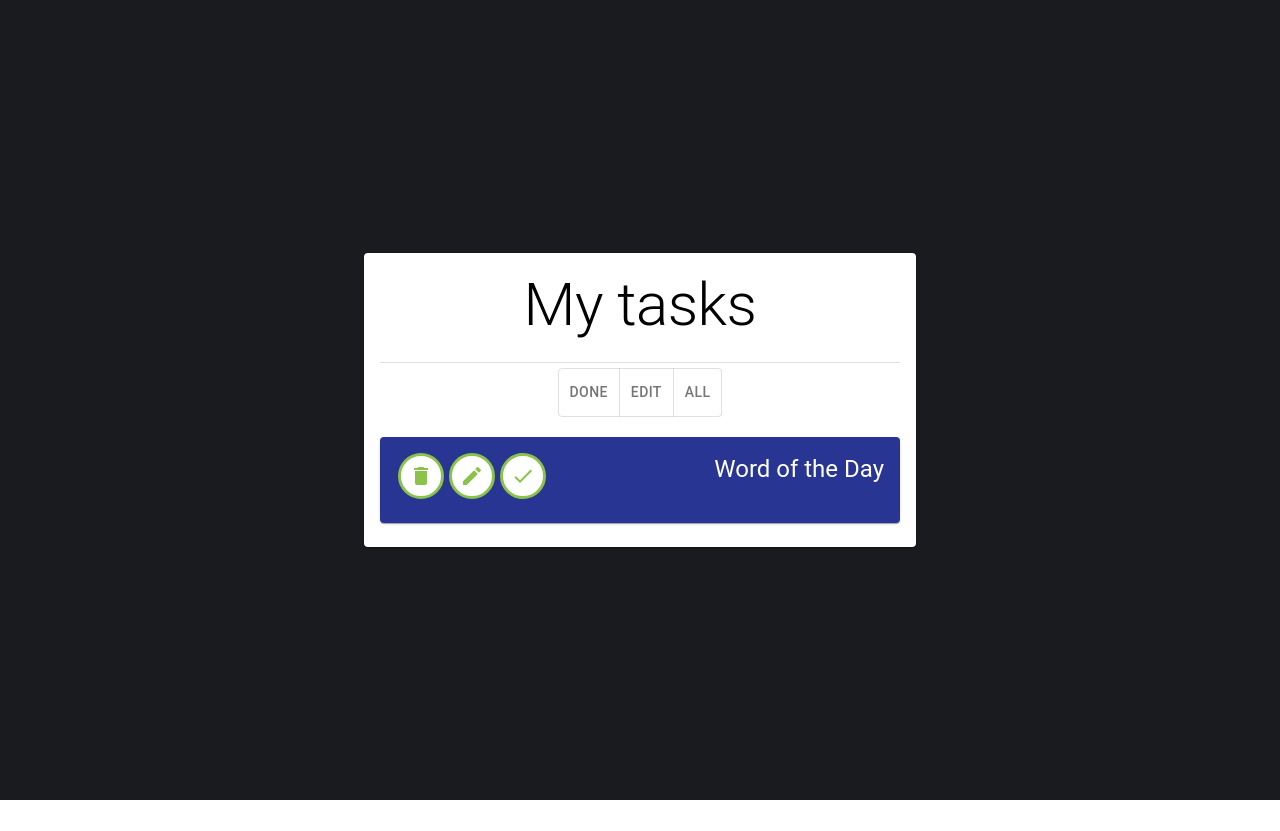
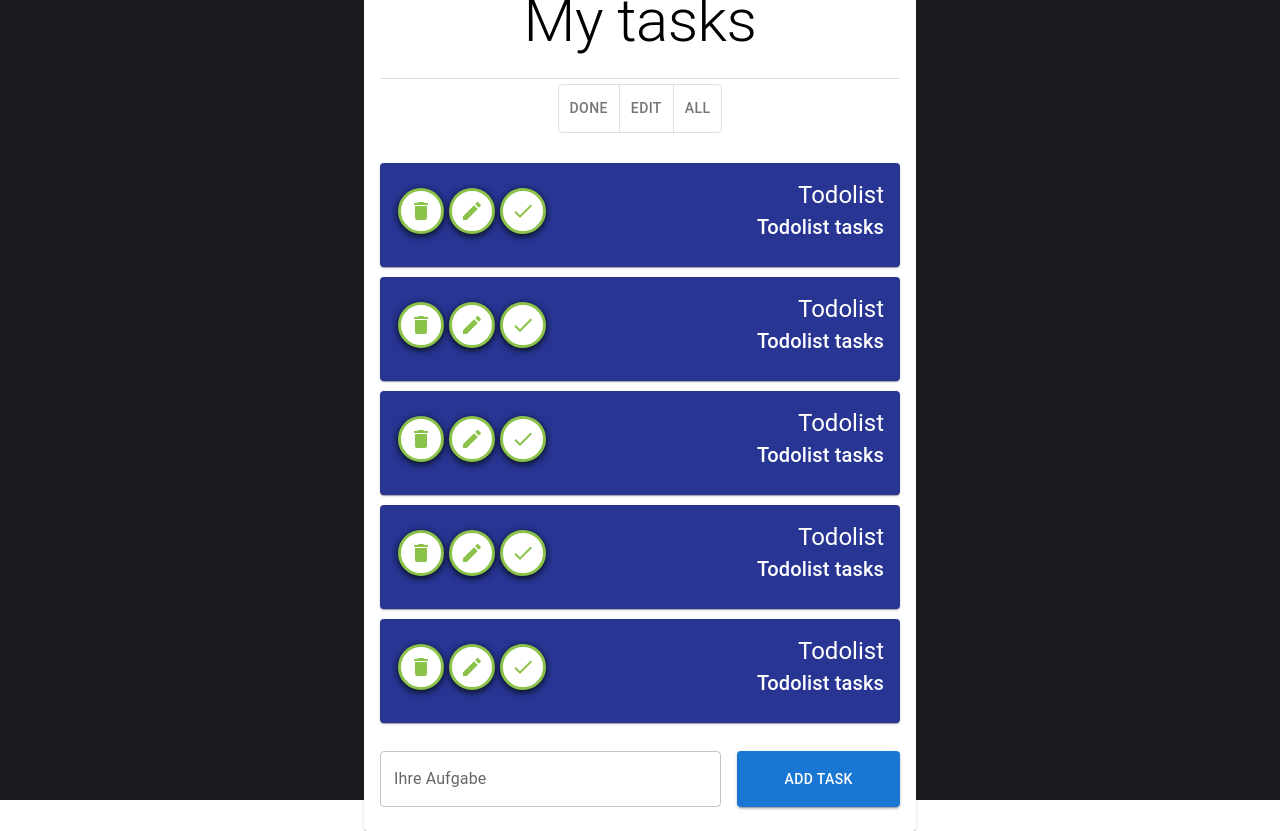
Before and after one commit to jamelalhamd/todo_react, a React (Create React App) app: page / in a window 1280 px wide. Before the commit the page ends 800 px from the top, so only its background shows below. Built offline with nearby package versions, Linux system fonts and the light colour scheme.

Commit message:
complete the design

```diff
--- a/package.json
+++ b/package.json
@@ -14,6 +14,7 @@
     "react-dom": "^18.3.1",
     "react-router-dom": "^6.23.0",
     "react-scripts": "5.0.1",
+    "uuid": "^9.0.1",
     "web-vitals": "^2.1.4"
   },
   "scripts": {
--- a/src/App.css
+++ b/src/App.css
@@ -36,3 +36,28 @@
     transform: rotate(360deg);
   }
 }
+
+.iconbutton:hover {
+  background-color: rgba(5, 153, 24, 0.863) !important;
+}
+.iconbutton {
+  transition: all 0.5s;
+  color: #8bc34a;
+  background-color: white;
+  border: solid #8bc34a 3px;
+  box-shadow:0px 2px 7px rgba(2, 8, 0, 0.932);
+}
+.todocard:hover {
+
+ padding-top: 20px !important;
+ padding-top: 20px !important;
+ box-shadow:0px 2px 7px rgba(5, 15, 0, 0.932);
+
+}
+.todocard{
+
+transition: all 0.5s;
+margin-top: 10px;
+margin-bottom: 10px;
+
+}
--- a/src/Todo.js
+++ b/src/Todo.js
@@ -1,50 +1,41 @@
 import * as React from 'react';
-
 import Card from '@mui/material/Card';
-
+import './App.css';
 import CardContent from '@mui/material/CardContent';
-
 import Typography from '@mui/material/Typography';
-import Grid from '@mui/material/Unstable_Grid2';
+import Grid from '@mui/material/Grid';
 import DeleteIcon from '@mui/icons-material/Delete';
 import IconButton from '@mui/material/IconButton';
 import EditIcon from '@mui/icons-material/Edit';
 import DoneIcon from '@mui/icons-material/Done';
-export default function Todo() {
+
+export default function Todo( {titel ,task,iscopleted=false}) {
   return (
-    <Card sx={{ backgroundColor:'#283593' ,color:'white ', minWidth:275 }}>
+    <Card className='todocard' sx={{ backgroundColor: '#283593', color: 'white', minWidth: 275 }}>
       <CardContent>
-
-
-
-        <Grid container spacing={2}     >
-        <Grid item xs={4} display="flex" justifyContent="space-around" alignItems="center" >
-
-       <IconButton aria-label="delete" style={{color:'#8bc34a' ,backgroundColor:'white',border:'solid #8bc34a 3px'}}>
+        <Grid container spacing={2}>
+          <Grid item xs={4} display="flex" justifyContent="space-around" alignItems="center">
+          <IconButton  className="iconbutton" aria-label="delete" style={{ color: '#8bc34a', backgroundColor: 'white', border: 'solid #8bc34a 3px'  }} >
               <DeleteIcon />
             </IconButton>
-
-      <IconButton aria-label="delete"  style={{color:'#8bc34a' ,backgroundColor:'white',border:'solid #8bc34a 3px'}}>
+            <IconButton className="iconbutton" aria-label="edit" style={{ color: '#8bc34a', backgroundColor: 'white', border: 'solid #8bc34a 3px'  }}>
               <EditIcon />
             </IconButton>
-
-      <IconButton aria-label="delete"  style={{color:'#8bc34a' ,backgroundColor:'white',border:'solid #8bc34a 3px'}}>
+            <IconButton className='iconbutton' aria-label="done" style={{ color: '#8bc34a', backgroundColor: 'white', border: 'solid #8bc34a 3px' }}>
               <DoneIcon />
             </IconButton>
           </Grid>
-        <Grid item xs={8}  >
-        <Typography  variant='h5' style={{textAlign:"right"}} >
-          Word of the Day
+          <Grid item xs={8}>
+            <Typography variant='h5' style={{ textAlign: "right" }}>
+              {titel}
+            </Typography>
+
+            <Typography variant='h6' style={{ textAlign: "right" }}>
+              {task}
             </Typography>
           </Grid>
-
         </Grid>
-
-
-
-
       </CardContent>
-
     </Card>
   );
 }
--- a/src/Todolis.js
+++ b/src/Todolis.js
@@ -5,12 +5,29 @@ import Container from '@mui/material/Container';
 import Typography from '@mui/material/Typography';
 import Card from '@mui/material/Card';
 import Divider from '@mui/material/Divider';
-
+import Grid from '@mui/material/Unstable_Grid2';
 import CardContent from '@mui/material/CardContent';
 import Togglegroup  from './Toggalegroup';
+import TextField from '@mui/material/TextField';
+import Todo from './Todo';
+import Button from '@mui/material/Button';
+import { Margin } from '@mui/icons-material';
+import { v4 as uuidv4, v4 } from 'uuid';export default function Todolist() {
 
-import Todo from './Todo';
-export default function Todolist() {
+const todos=[
+{ id: uuidv4() , title: 'Todolist', task: 'Todolist tasks' ,iscompleted :false},
+{ id:uuidv4()  , title: 'Todolist', task: 'Todolist tasks' ,iscompleted :false},
+{ id:uuidv4() , title: 'Todolist', task: 'Todolist tasks' ,iscompleted :false},
+{ id:uuidv4()  , title: 'Todolist', task: 'Todolist tasks' ,iscompleted :false},
+{ id:uuidv4()  , title: 'Todolist', task: 'Todolist tasks' ,iscompleted :false},
+]
+
+
+const todolist = todos.map((t) => (
+    <div key={t.id}><Todo titel={t.title} task={t.task} iscompleted={t.iscompleted} /></div>
+  ));
+
+
   return (
     <React.Fragment>
       <CssBaseline />
@@ -27,7 +44,19 @@ export default function Todolist() {
 
 
 
-      <Todo/>
+   {todolist}
+
+
+
+      <Grid container spacing={2} style={{marginTop:'20px'}}>
+  <Grid xs={8}>
+  <TextField id="outlined-basic" label="Ihre Aufgabe" variant="outlined" style={{width:'100%'}} />
+  </Grid>
+  <Grid xs={4}>
+  <Button variant="contained" style={{width:'100%' ,height:'100%'}}>Add Task </Button >
+  </Grid>
+
+</Grid>
 
 
       </CardContent>
```
Also changed, not shown: 1 other file (tests, documents, lock files or other folders). Lines whose indentation alone changed are shown as unchanged.
